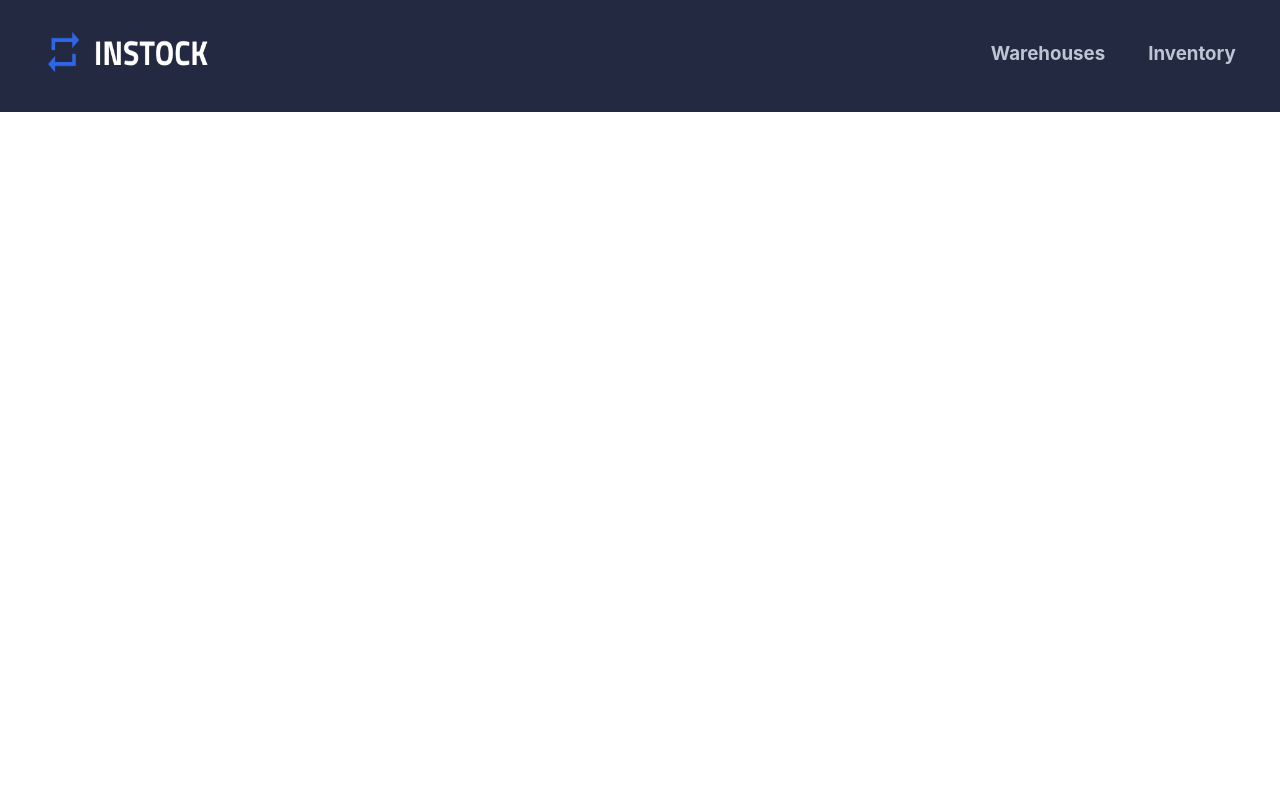
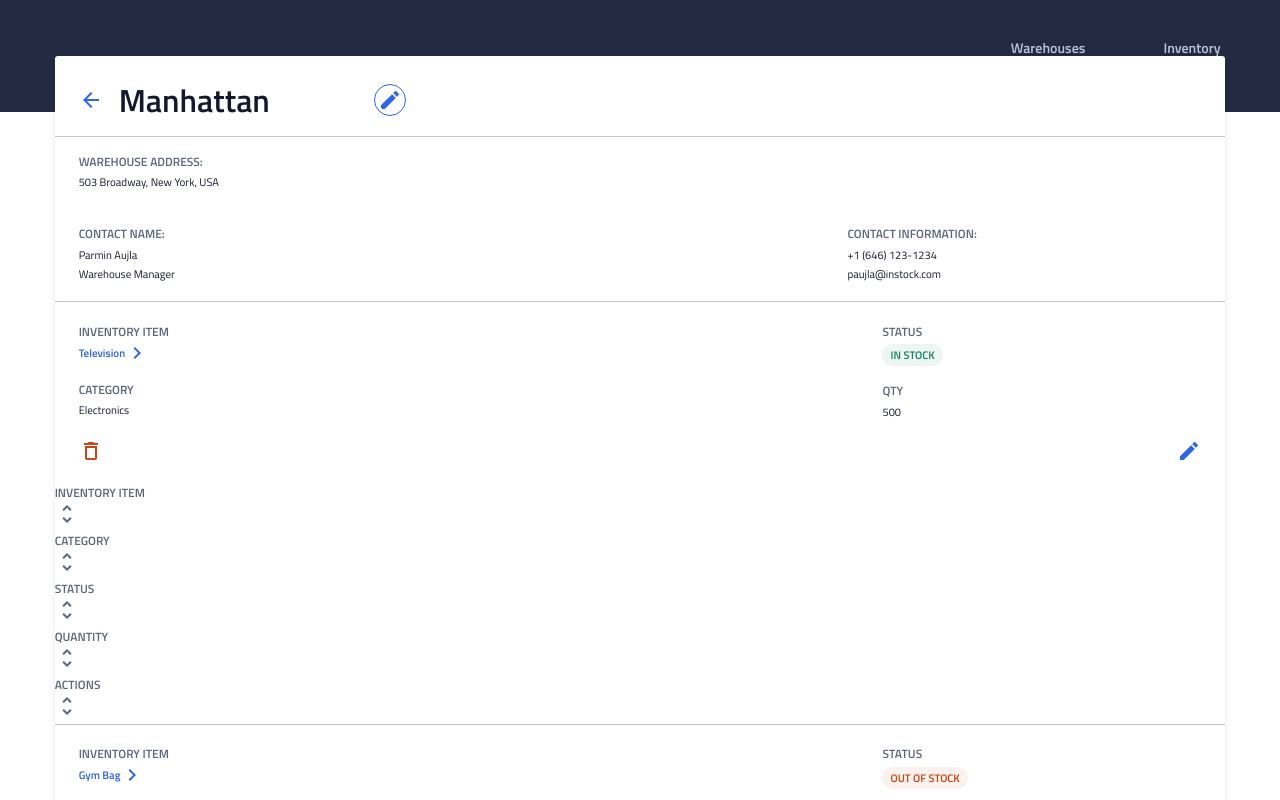
Before and after one commit to auditie/InStock-Client, a React (Create React App) app: page / in a window 1280 px wide. Shown: the top 800 px of the page. Built offline with nearby package versions, Linux system fonts and the light colour scheme.

Commit message:
pulled new code

```diff
--- a/src/App.js
+++ b/src/App.js
@@ -1,7 +1,7 @@
 import './App.scss';
 import Header from './components/Header/Header';
 // import { BrowserRouter as Router, Route, Switch } from 'react-router-dom';
-// import HomePage from './pages/HomePage/HomePage';
+import HomePage from './pages/HomePage/HomePage';
 // import InventoryPage from './pages/InventoryPage/InventoryPage';
 
 function App() {
@@ -9,6 +9,7 @@ function App() {
         <>
             {/* <Router> */}
             <Header />
+            <HomePage />
             {/* <Switch>
                 <Route path='/' exact component={HomePage} />
                 <Route path='/warehouses/:warehouseId' component={HomePage} />
```
